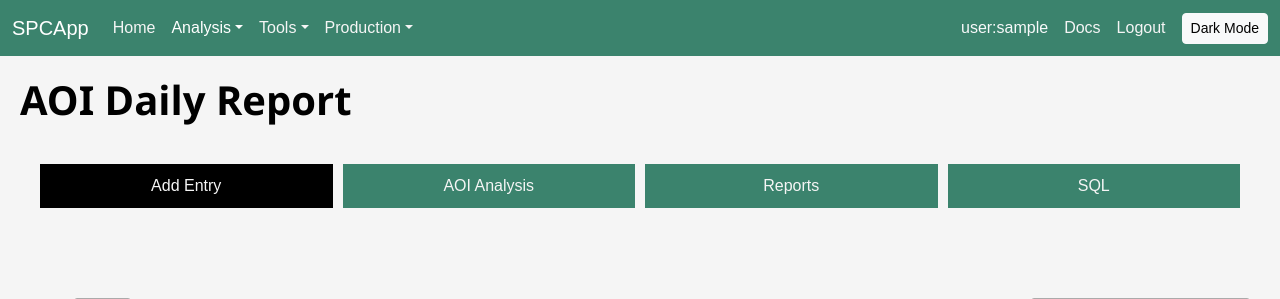
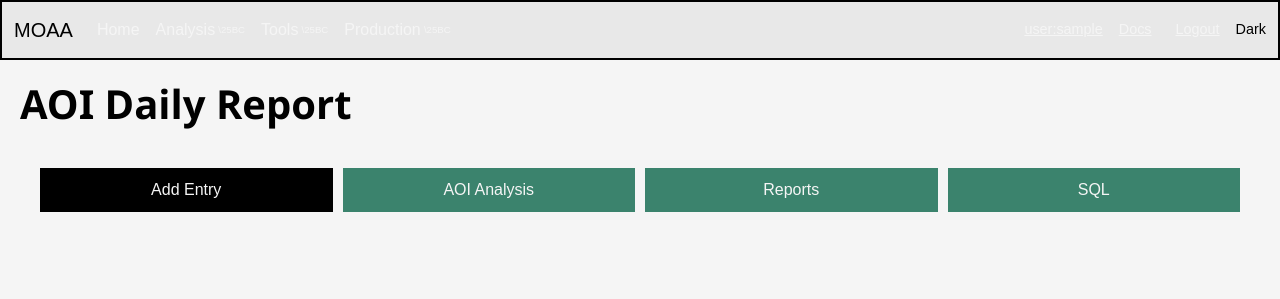
Before and after one commit to ThomasSchwartz18/SPCApp, a Flask app: page /aoi in a window 1280 px wide. Shown: the top 299 px of the page. Run offline with Flask 3, Linux system fonts and the light colour scheme; the visitor is signed in with stand-in values (Sample User, id 1); data comes from the database, SQL or seed files in the repository; some libraries are stand-ins or nearby versions.

Commit message:
style: redesign navigation bar

```diff
--- a/static/css/style.css
+++ b/static/css/style.css
@@ -576,3 +576,65 @@ canvas.chart-canvas {
 .saved-query-bar {
   margin-bottom: 8px;
 }
+
+/* Custom navbar styles */
+.custom-navbar {
+  background-color: #E8E8E8 !important;
+  border: 2px solid #000;
+}
+
+.custom-navbar .navbar-brand,
+.custom-navbar .nav-link,
+.custom-navbar .navbar-text,
+.custom-navbar #theme-toggle {
+  color: #000;
+  text-decoration: none;
+}
+
+.custom-navbar .navbar-brand:hover,
+.custom-navbar .nav-link:hover,
+.custom-navbar #theme-toggle:hover {
+  color: #275317;
+}
+
+.custom-navbar .dropdown-toggle::after {
+  content: '\\25BC';
+  border: none;
+  margin-left: 0.2rem;
+  font-size: 0.6em;
+}
+
+.custom-navbar .dropdown-menu {
+  background-color: #ADADAD;
+  border: 2px solid #000;
+  display: none;
+  opacity: 0;
+  visibility: hidden;
+  transition: opacity 0.2s ease;
+}
+
+.custom-navbar .dropdown:hover > .dropdown-menu,
+.custom-navbar .dropdown-menu:hover {
+  display: block;
+  opacity: 1;
+  visibility: visible;
+}
+
+.custom-navbar .dropdown-item:hover {
+  background-color: #E8E8E8;
+  color: #275317;
+}
+
+.nav-right .nav-right-item {
+  font-size: 0.9em;
+  text-decoration: underline;
+  color: #000;
+  background: none;
+  border: none;
+  padding: 0;
+  margin-left: 0.5rem;
+}
+
+.nav-right .nav-right-item:hover {
+  color: #275317;
+}
--- a/static/js/theme.js
+++ b/static/js/theme.js
@@ -4,16 +4,14 @@ document.addEventListener('DOMContentLoaded', () => {
   const saved = localStorage.getItem('theme');
   if (saved === 'dark') {
     document.body.classList.add('dark-mode');
-    toggle.textContent = 'Light Mode';
-    toggle.classList.remove('btn-light');
-    toggle.classList.add('btn-dark');
+    toggle.textContent = 'Light';
+  } else {
+    toggle.textContent = 'Dark';
   }
   toggle.addEventListener('click', () => {
     document.body.classList.toggle('dark-mode');
     const isDark = document.body.classList.contains('dark-mode');
-    toggle.textContent = isDark ? 'Light Mode' : 'Dark Mode';
-    toggle.classList.toggle('btn-light', !isDark);
-    toggle.classList.toggle('btn-dark', isDark);
+    toggle.textContent = isDark ? 'Light' : 'Dark';
     localStorage.setItem('theme', isDark ? 'dark' : 'light');
   });
 });
--- a/templates/base.html
+++ b/templates/base.html
@@ -20,56 +20,49 @@
 </head>
 <body data-admin="{{ 'true' if is_admin else 'false' }}" data-base-path="{{ report_base|default('') }}">
   {% if current_user %}
-  <nav class="navbar navbar-expand-lg navbar-dark" aria-label="Main navigation">
+  <nav class="navbar navbar-expand-lg custom-navbar" aria-label="Main navigation">
     <div class="container-fluid">
-      <a class="navbar-brand" href="{{ url_for('home') }}">SPCApp</a>
+      <a class="navbar-brand" href="{{ url_for('home') }}">MOAA</a>
       <button class="navbar-toggler" type="button" data-bs-toggle="collapse" data-bs-target="#mainNav" aria-controls="mainNav" aria-expanded="false" aria-label="Toggle navigation">
         <span class="navbar-toggler-icon"></span>
       </button>
       <div class="collapse navbar-collapse" id="mainNav">
         <ul class="navbar-nav me-auto">
           <li class="nav-item">
-            <a class="nav-link{% if request.endpoint == 'home' %} active{% endif %}" href="{{ url_for('home') }}"{% if request.endpoint == 'home' %} aria-current="page"{% endif %}>Home</a>
+            <a class="nav-link{% if request.endpoint == 'home' %} active{% endif %}" href="{{ url_for('home') }}">Home</a>
           </li>
           <li class="nav-item dropdown">
-            <a class="nav-link dropdown-toggle{% if request.endpoint and (request.endpoint.startswith('analysis') or request.endpoint in ['aoi_report','final_inspect_report']) %} active{% endif %}" href="#" id="analysisDropdown" role="button" data-bs-toggle="dropdown" aria-expanded="false">Analysis</a>
+            <a class="nav-link dropdown-toggle" href="#" id="analysisDropdown" role="button" data-bs-toggle="dropdown" aria-expanded="false">Analysis</a>
             <ul class="dropdown-menu" aria-labelledby="analysisDropdown">
-              {% if is_admin or permissions.get('analysis') %}
-              <li><a class="dropdown-item{% if request.endpoint == 'analysis' %} active{% endif %}" href="{{ url_for('analysis') }}"{% if request.endpoint == 'analysis' %} aria-current="page"{% endif %}>Data Analysis</a></li>
-              {% endif %}
-              {% if is_admin or permissions.get('aoi') %}
-              <li><a class="dropdown-item{% if request.endpoint == 'aoi_report' %} active{% endif %}" href="{{ url_for('aoi_report') }}"{% if request.endpoint == 'aoi_report' %} aria-current="page"{% endif %}>AOI Daily Report</a></li>
-              <li><a class="dropdown-item{% if request.endpoint == 'final_inspect_report' %} active{% endif %}" href="{{ url_for('final_inspect_report') }}"{% if request.endpoint == 'final_inspect_report' %} aria-current="page"{% endif %}>Final Inspect Daily Report</a></li>
-              {% endif %}
+              <li><a class="dropdown-item" href="{{ url_for('analysis') }}">PPM Analysis</a></li>
+              <li><a class="dropdown-item" href="{{ url_for('operator_grades') }}">AOI Grades</a></li>
+              <li><a class="dropdown-item" href="{{ url_for('aoi_report') }}">AOI Daily Reports</a></li>
+              <li><a class="dropdown-item" href="{{ url_for('final_inspect_report') }}">FI Daily Reports</a></li>
             </ul>
           </li>
           <li class="nav-item dropdown">
-            <a class="nav-link dropdown-toggle{% if request.endpoint and (request.endpoint.startswith('rework') or request.endpoint.startswith('part_markings')) %} active{% endif %}" href="#" id="toolsDropdown" role="button" data-bs-toggle="dropdown" aria-expanded="false">Tools</a>
+            <a class="nav-link dropdown-toggle" href="#" id="toolsDropdown" role="button" data-bs-toggle="dropdown" aria-expanded="false">Tools</a>
             <ul class="dropdown-menu" aria-labelledby="toolsDropdown">
-              <li><a class="dropdown-item{% if request.endpoint == 'rework' %} active{% endif %}" href="{{ url_for('rework') }}"{% if request.endpoint == 'rework' %} aria-current="page"{% endif %}>Rework</a></li>
-              {% if is_admin or permissions.get('part_markings') %}
-              <li><a class="dropdown-item{% if request.endpoint == 'part_markings' %} active{% endif %}" href="{{ url_for('part_markings') }}"{% if request.endpoint == 'part_markings' %} aria-current="page"{% endif %}>Verified Part Markings</a></li>
-              {% endif %}
+              <li><a class="dropdown-item" href="{{ url_for('rework') }}">Rework Stencil Lookup</a></li>
+              <li><a class="dropdown-item" href="{{ url_for('part_markings') }}">Verified Part Markings</a></li>
             </ul>
           </li>
           <li class="nav-item dropdown">
-            <a class="nav-link dropdown-toggle{% if request.endpoint and request.endpoint.startswith('jobs') %} active{% endif %}" href="#" id="productionDropdown" role="button" data-bs-toggle="dropdown" aria-expanded="false">Production</a>
+            <a class="nav-link dropdown-toggle" href="#" id="productionDropdown" role="button" data-bs-toggle="dropdown" aria-expanded="false">Production</a>
             <ul class="dropdown-menu" aria-labelledby="productionDropdown">
-              {% if is_admin or permissions.get('dashboard') %}
-              <li><span class="dropdown-item disabled">SPC Dashboard</span></li>
-              {% endif %}
-              <li><a class="dropdown-item" href="/jobs">Jobs</a></li>
+              <li><a class="dropdown-item fst-italic" href="/jobs">Jobs</a></li>
+              <li><span class="dropdown-item fw-bold fst-italic">SPC Dashboard</span></li>
             </ul>
           </li>
         </ul>
-        <div class="navbar-nav ms-auto align-items-center">
-          <span class="navbar-text text-light me-2">user:{{ current_user }}</span>
-          <a class="nav-link{% if request.endpoint == 'docs' %} active{% endif %}" href="{{ url_for('docs') }}"{% if request.endpoint == 'docs' %} aria-current="page"{% endif %}>Docs</a>
+        <div class="navbar-nav ms-auto align-items-center nav-right">
+          <span class="navbar-text nav-right-item">user:{{ current_user }}</span>
+          <a class="nav-link nav-right-item" href="{{ url_for('docs') }}">Docs</a>
           {% if is_admin %}
-          <a class="nav-link{% if request.endpoint == 'settings' %} active{% endif %}" href="{{ url_for('settings') }}"{% if request.endpoint == 'settings' %} aria-current="page"{% endif %}>Settings</a>
+          <a class="nav-link nav-right-item" href="{{ url_for('settings') }}">Settings</a>
           {% endif %}
-          <a class="nav-link" href="{{ url_for('logout') }}">Logout</a>
-          <button id="theme-toggle" type="button" class="btn btn-light btn-sm ms-2">Dark Mode</button>
+          <a class="nav-link nav-right-item" href="{{ url_for('logout') }}">Logout</a>
+          <button id="theme-toggle" type="button" class="nav-right-item">Dark</button>
         </div>
       </div>
     </div>
```
